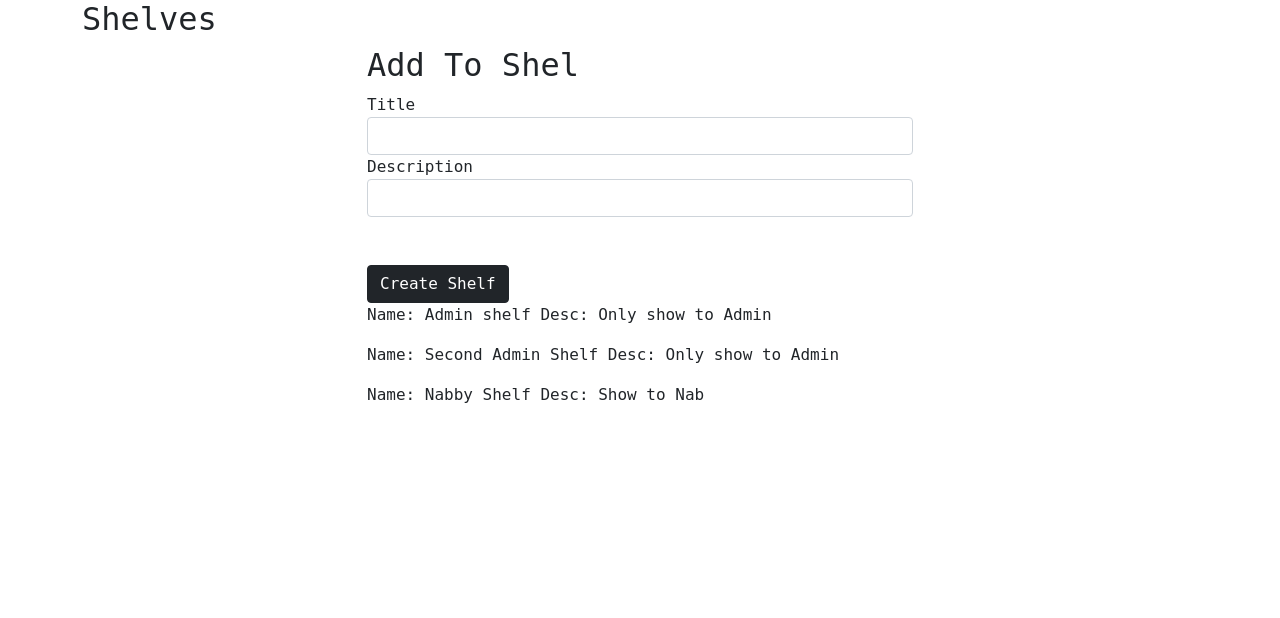
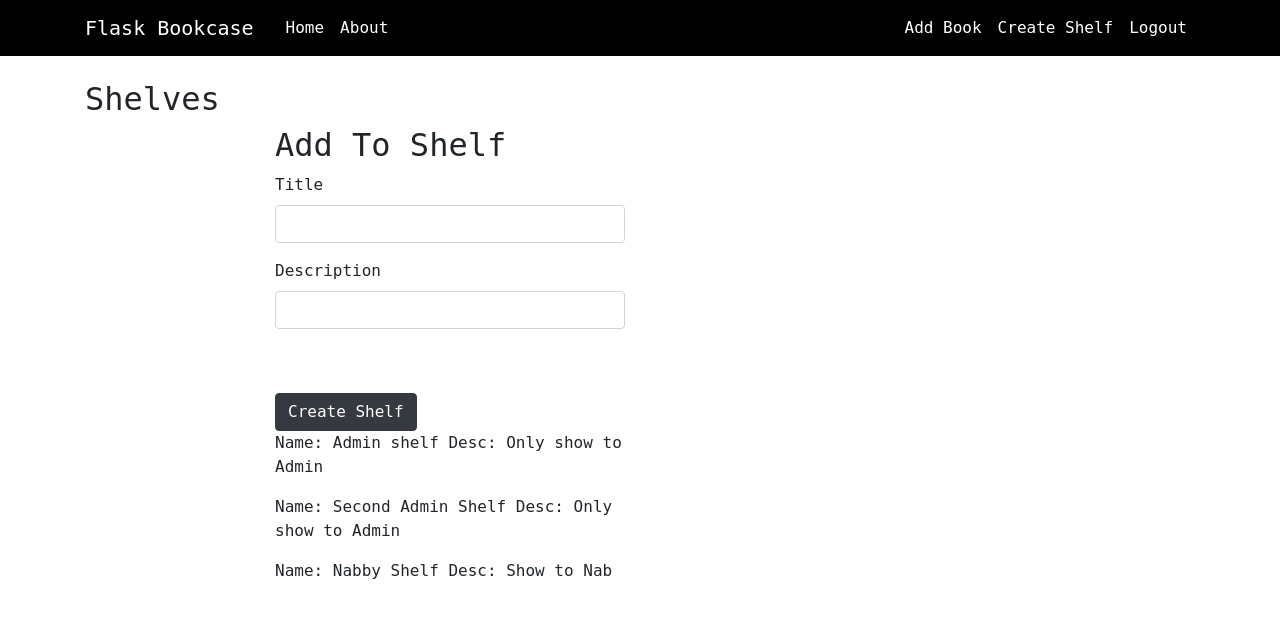
Before and after one commit to drqa/book-manager, a Flask app: page /shelf/create in a window 1280 px wide. Shown: the top 618 px of the page. Run offline with Flask 2, Linux system fonts and the light colour scheme; a user stored in the database is signed in; data comes from the database, SQL or seed files in the repository; both versions use the stored data as it was after the commit; some libraries are stand-ins or nearby versions.

Commit message:
add nav bar and clean up html

```diff
--- a/bookcrud/forms.py
+++ b/bookcrud/forms.py
@@ -47,3 +47,8 @@ class ShelfCreateForm(FlaskForm):
 class ShelfAddForm(FlaskForm):
     book = StringField('Book Title', validators=[DataRequired()])
     submit = SubmitField('Add Book')
+
+class SearchForm(FlaskForm):
+  search = StringField('search', [DataRequired()])
+  submit = SubmitField('Search',
+                       render_kw={'class': 'btn btn-success btn-block'})
--- a/bookcrud/models.py
+++ b/bookcrud/models.py
@@ -20,6 +20,7 @@ class User(db.Model, UserMixin):
         return f"User('{self.username}', '{self.email}', '{self.image_file}')"
 
 class Book(db.Model):
+    __searchable__ = ['title']
     id = db.Column(db.Integer, primary_key=True)
     title = db.Column(db.String(), unique=False, nullable=False)
     author = db.Column(db.String(), unique=False, nullable=False)
--- a/bookcrud/routes.py
+++ b/bookcrud/routes.py
@@ -1,8 +1,8 @@
-from flask import render_template, url_for, flash, redirect, abort
+from flask import render_template, url_for, flash, redirect, abort, request
 from flask.templating import render_template_string
 from flask_bcrypt import Bcrypt, generate_password_hash
 from flask_login.utils import login_required, logout_user
-from bookcrud.forms import RegistrationForm,LoginForm, BookForm, ShelfCreateForm, ShelfAddForm
+from bookcrud.forms import RegistrationForm,LoginForm, BookForm, ShelfCreateForm, ShelfAddForm, SearchForm
 from bookcrud import app, db, bcrypt
 from bookcrud.models import Book, User, Shelf, BooksOnShelf
 from flask_login import login_user, current_user
@@ -14,7 +14,7 @@ def home():
         return redirect(url_for('login'))
     current = current_user.id
     shelves = Shelf.query.filter_by(user_id=current)
-    return render_template('index.html', isIndex = True, shelves=shelves)
+    return render_template('home.html', isIndex = True, shelves=shelves)
 
 @app.route("/about")
 def about():
@@ -103,4 +103,16 @@ def shelf(shelf_id):
             for found_book in found_books:
                 if found_book.id == book.book_id:
                     shelved_books.append(found_book.title)
-    return render_template('shelf.html', title=shelf.name, shelf=shelf, shelved_books = shelved_books, form = form)
+    return render_template('shelf.html', title=shelf.name, shelf=shelf, shelved_books = shelved_books, books_on_shelf = books_on_shelf, form = form)
+
+# Attempt at a seach bar for books, work in progress
+# @app.route('/book_list', methods=['GET', 'POST'])
+# @login_required
+# def book_list():
+#     q =  request.args.get('q')
+
+#     if q:
+#         books = Book.query.filter(Book.title.contains(q))
+#     else:
+#         books = Book.query.all()
+#     return render_template('index.html', books = books)
--- a/bookcrud/static/main.css
+++ b/bookcrud/static/main.css
@@ -1,8 +1,25 @@
 body{
     font-family: "Roboto Mono", monospace !important;
+    margin-top: 5rem;
 }
 
 .btn-primary, .btn-primary:hover, .btn-primary:active, .btn-primary:visited {
     background-color: #111111 !important;
     outline: None !important;
 }
+
+.bg-steel {
+    background-color: #000000;
+  }
+
+.site-header .navbar-nav .nav-link {
+    color: #ffffff;
+  }
+
+  .site-header .navbar-nav .nav-link:hover {
+    color: #ffffff;
+  }
+
+  .site-header .navbar-nav .nav-link.active {
+    font-weight: 500;
+  }
--- a/bookcrud/templates/create_shelf.html
+++ b/bookcrud/templates/create_shelf.html
@@ -3,7 +3,7 @@
     <h2>Shelves</h2>
     <div class="row justify-content-center">
         <div class="col-6">
-            <h2>Add To Shel</h2>
+            <h2>Add To Shelf</h2>
         <form method="POST" action="">
             {{ form.hidden_tag() }}
             <fieldset class="form-group">
--- a/bookcrud/templates/layout.html
+++ b/bookcrud/templates/layout.html
@@ -1,20 +1,52 @@
 <!DOCTYPE html>
 <html>
 <head>
-        <meta charset="utf-8">
-        <meta http-equiv="X-UA-Compatible" content="IE=edge">
-        <meta name="description" content="">
-        <meta name="viewport" content="width=device-width, initial-scale=1">
-        <link href="https://cdn.jsdelivr.net/npm/bootstrap@5.1.1/dist/css/bootstrap.min.css" rel="stylesheet" integrity="sha384-F3w7mX95PdgyTmZZMECAngseQB83DfGTowi0iMjiWaeVhAn4FJkqJByhZMI3AhiU" crossorigin="anonymous">
-        <link rel="stylesheet" href="/static/main.css">
+    <!-- Required meta tags -->
+    <meta charset="utf-8">
+    <meta name="viewport" content="width=device-width, initial-scale=1, shrink-to-fit=no">
+
+    <!-- Bootstrap CSS -->
+    <link rel="stylesheet" href="https://maxcdn.bootstrapcdn.com/bootstrap/4.0.0/css/bootstrap.min.css" integrity="sha384-Gn5384xqQ1aoWXA+058RXPxPg6fy4IWvTNh0E263XmFcJlSAwiGgFAW/dAiS6JXm" crossorigin="anonymous">
+
+    <link rel="stylesheet" type="text/css" href="{{ url_for('static', filename='main.css') }}">
+
     {% if title %}
-        <title>Flask Bookshelf - {{ title }}</title>
+        <title>Flask Bookcase - {{ title }}</title>
     {% else %}
-        <title>Flask Bookshelf</title>
+        <title>Flask Bookcase</title>
     {% endif %}
 </head>
-    <body>
+<body>
+    <header class="site-header">
+      <nav class="navbar navbar-expand-md navbar-dark bg-steel fixed-top">
         <div class="container">
+          <a class="navbar-brand mr-4" href="/">Flask Bookcase</a>
+          <button class="navbar-toggler" type="button" data-toggle="collapse" data-target="#navbarToggle" aria-controls="navbarToggle" aria-expanded="false" aria-label="Toggle navigation">
+            <span class="navbar-toggler-icon"></span>
+          </button>
+          <div class="collapse navbar-collapse" id="navbarToggle">
+            <div class="navbar-nav mr-auto">
+              <a class="nav-item nav-link" href="{{ url_for('home') }}">Home</a>
+              <a class="nav-item nav-link" href="{{ url_for('about') }}">About</a>
+            </div>
+            <!-- Navbar Right Side -->
+            <div class="navbar-nav">
+              {% if current_user.is_authenticated %}
+                <a class="nav-item nav-link" href="{{ url_for('add_book') }}">Add Book</a>
+                <a class="nav-item nav-link" href="{{ url_for('create_shelf') }}">Create Shelf</a>
+                <a class="nav-item nav-link" href="{{ url_for('logout') }}">Logout</a>
+              {% else %}
+                <a class="nav-item nav-link" href="{{ url_for('login') }}">Login</a>
+                <a class="nav-item nav-link" href="{{ url_for('register') }}">Register</a>
+              {% endif %}
+            </div>
+          </div>
+        </div>
+      </nav>
+    </header>
+    <main role="main" class="container">
+      <div class="row">
+        <div class="col-md-8">
         {% with messages = get_flashed_messages(with_categories=true) %}
             {% if messages %}
                 {% for category, message in messages %}
@@ -24,7 +56,7 @@
         {% endwith %}
         {% if isIndex %}
             {% if current_user.is_authenticated %}
-                <a href="{{ url_for('logout') }}">Logout</a>
+
             {% else %}
                 <a href="{{ url_for('login') }}">Login</a>
                 <a href="{{ url_for('register') }}">Register</a>
```
Also changed, not shown: bookcrud/templates/home.html (added, +29 -0 lines), bookcrud/templates/index.html (deleted, +0 -22 lines), bookcrud/templates/search.html (added, +7 -0 lines), bookcrud/site.db.
